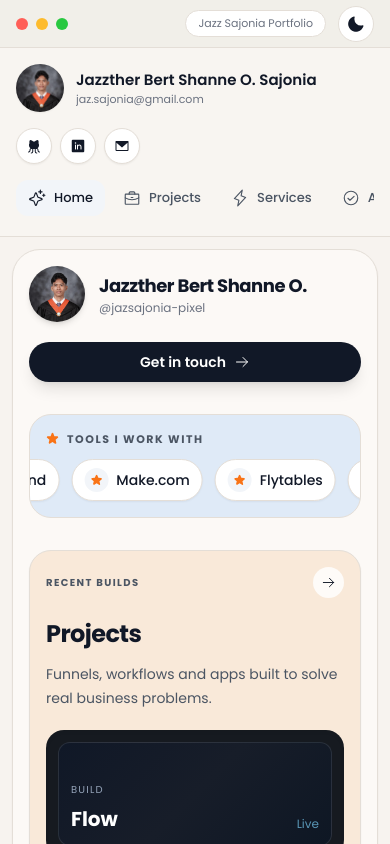
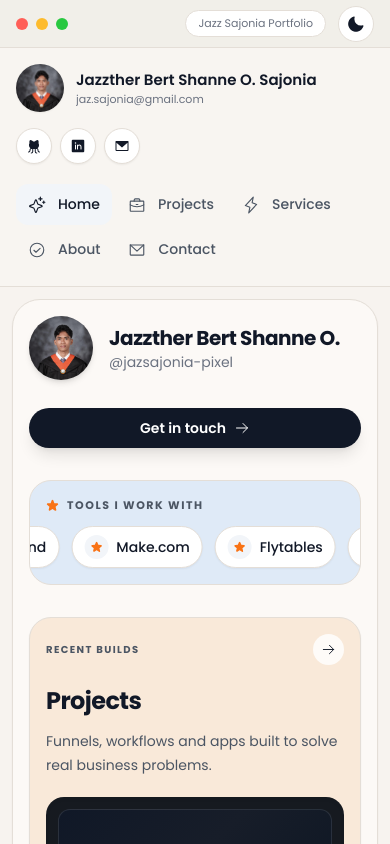
Before and after one commit to jazsajonia-pixel/Portfolio, a Next.js app: page / in a window 390 px wide. Shown: the top 844 px of the page. Built offline with nearby package versions, Linux system fonts and the light colour scheme.

Commit message:
Revert layout changes to pre-mobile request state while keeping user details and MarketHub project
Co-authored-by: jazsajonia-pixel <300863160+jazsajonia-pixel@users.noreply.github.com>

```diff
--- a/src/app/page.jsx
+++ b/src/app/page.jsx
@@ -219,8 +219,8 @@ export default function Home() {
 
 function Hero({ theme, isDark }) {
   return (
-    <header className="relative flex flex-col gap-5 md:flex-row md:items-center md:justify-between md:gap-7">
-      <div className="flex min-w-0 items-center gap-3.5 sm:gap-4">
+    <header className="relative flex flex-col gap-7 md:flex-row md:items-center md:justify-between">
+      <div className="flex min-w-0 items-center gap-4">
         <motion.img
           initial={{ opacity: 0, scale: 0.6, rotate: -10 }}
           animate={{ opacity: 1, scale: 1, rotate: 0 }}
@@ -228,19 +228,19 @@ function Hero({ theme, isDark }) {
           whileHover={{ scale: 1.08, rotate: 3 }}
           src={profileImage.src}
           alt="Jazzther Bert Shanne O. Sajonia"
-          className="h-14 w-14 shrink-0 rounded-full object-cover object-center shadow-md sm:h-16 sm:w-16"
+          className="h-16 w-16 shrink-0 rounded-full object-cover object-center shadow-md"
         />
         <div className="min-w-0">
           <motion.div
             initial={{ opacity: 0, x: -15 }}
             animate={{ opacity: 1, x: 0 }}
             transition={{ delay: 0.18, duration: 0.6 }}
-            className="text-lg font-bold tracking-tight sm:text-2xl"
+            className="text-xl font-bold tracking-tight sm:text-2xl"
             style={{ color: theme.text }}
           >
             Jazzther Bert Shanne O.
           </motion.div>
-          <div className="text-xs sm:text-sm" style={{ color: theme.muted }}>@jazsajonia-pixel</div>
+          <div className="text-sm" style={{ color: theme.muted }}>@jazsajonia-pixel</div>
         </div>
       </div>
 
@@ -248,7 +248,7 @@ function Hero({ theme, isDark }) {
         href="/contact"
         whileHover={{ scale: 1.035, x: -2 }}
         whileTap={{ scale: 0.97 }}
-        className="inline-flex items-center justify-center gap-2 rounded-full px-5 py-2.5 text-sm font-semibold shadow-lg transition-colors duration-700 w-full sm:w-auto"
+        className="inline-flex items-center justify-center gap-2 rounded-full px-5 py-2.5 text-sm font-semibold shadow-lg transition-colors duration-700"
         style={{ backgroundColor: theme.button, color: theme.buttonText }}
       >
         Get in touch
--- a/src/components/PortfolioShell.jsx
+++ b/src/components/PortfolioShell.jsx
@@ -288,7 +288,7 @@ function Sidebar({ theme }) {
         ))}
       </div>
 
-      <nav aria-label="Main navigation" className="mt-4 flex overflow-x-auto pb-1 max-w-full gap-1.5 scrollbar-none md:mt-8 md:block md:space-y-2 md:overflow-visible md:pb-0">
+      <nav aria-label="Main navigation" className="mt-5 flex flex-wrap gap-1 md:mt-8 md:block md:space-y-2">
         {items.map(([name, Icon, href], index) => (
           <Link key={name} href={href} aria-current={pathname === href ? "page" : undefined} className="block shrink-0 rounded-xl focus-visible:outline focus-visible:outline-2 focus-visible:outline-offset-2">
             <motion.div
@@ -296,7 +296,7 @@ function Sidebar({ theme }) {
               animate={{ opacity: 1, x: 0 }}
               transition={{ delay: index * 0.07 }}
               whileHover={{ x: 5 }}
-              className="flex items-center gap-2 rounded-xl px-3 py-2 text-[13px] font-medium transition-colors duration-500 hover:bg-black/5 md:gap-3 md:py-2.5 md:text-[14px]"
+              className="flex items-center gap-3 rounded-xl px-3 py-2.5 text-[14px] font-medium transition-colors duration-500 hover:bg-black/5"
               style={{ color: pathname === href ? theme.text : theme.subtle, backgroundColor: pathname === href ? theme.chip : undefined }}
             >
               <Icon size={18} />
```
